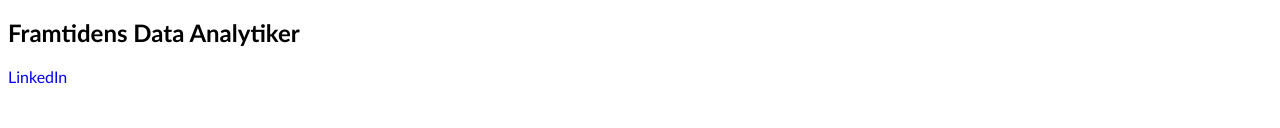
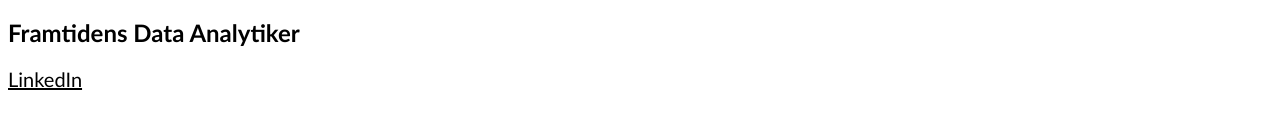
Before and after one commit to Jenkan27/old, a plain HTML site: page index.html in a window 1280 px wide. Shown: the part 346-474 px from the top of the page. Drawn offline with Linux system fonts and the light colour scheme.

Commit message:
ändrat linkedin knappen

```diff
--- a/css/styles.css
+++ b/css/styles.css
@@ -39,7 +39,8 @@ body {
 }
 
 #link {
-    text-decoration: none;
+    color: #000000;
+    font-size: 20px;
 }
 
 /* cv */
```
